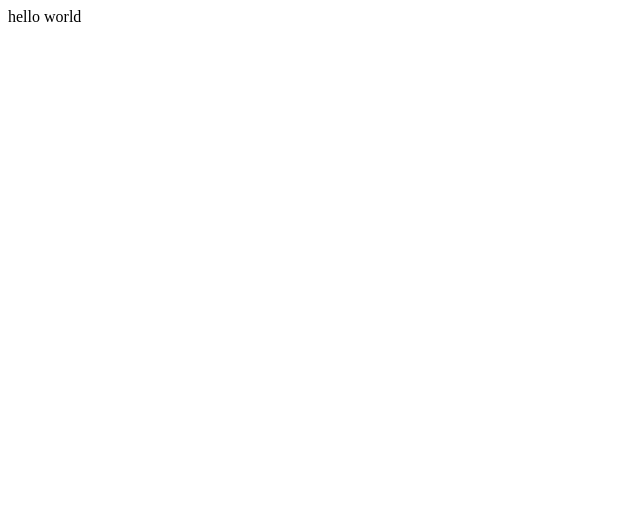
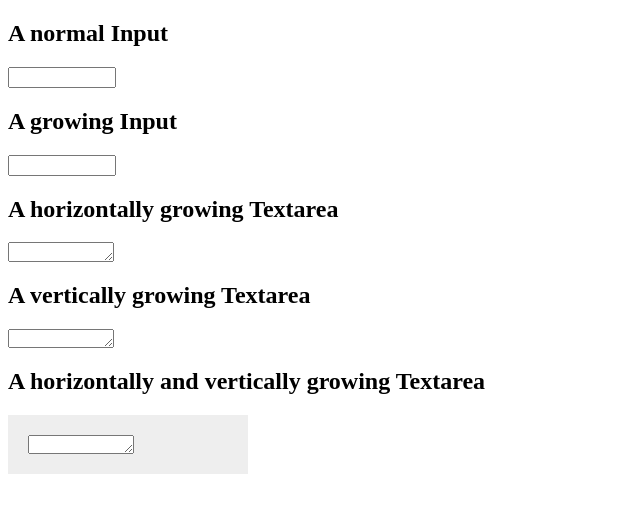
Before and after one commit to jaredatron/jquery.growing-inputs.js, a plain HTML site: page index.html in a window 1280 px wide. Shown: the whole page, without its empty margins (0-640 px from the left). Drawn offline with nearby package versions, Linux system fonts and the light colour scheme.

Commit message:
moved example page here

```diff
--- a/index.html
+++ b/index.html
@@ -1 +1,39 @@
-hello world
+<!DOCTYPE HTML PUBLIC "-//W3C//DTD HTML 4.01 Transitional//EN" "http://www.w3.org/TR/html4/loose.dtd">
+<html>
+<head>
+  <script src="http://code.jquery.com/jquery-latest.js"></script>
+  <script src="https://github.com/deadlyicon/jquery.growing-inputs.js/raw/master/src/jquery.growing-inputs.js" type="text/javascript" charset="utf-8"></script>
+  <style type="text/css" media="screen">
+  </style>
+</head>
+<body>
+
+  <div>
+    <h2>A normal Input</h2>
+    <input type="text" style="width: 100px;"></input>
+  </div>
+
+  <div>
+    <h2>A growing Input</h2>
+    <input type="text" style="width: 100px; min-width: 100px;" growing></input>
+  </div>
+
+  <div>
+    <h2>A horizontally growing Textarea</h2>
+    <textarea style="width: 100px; min-width: 100px; height: 1em; overflow: hidden;" growing></textarea>
+  </div>
+
+  <div>
+    <h2>A vertically growing Textarea</h2>
+    <textarea style="width: 100px; height: 1em; overflow: hidden;" growing="y"></textarea>
+  </div>
+
+  <div>
+    <h2>A horizontally and vertically growing Textarea</h2>
+    <div style="background: #eee; width: 200px; padding: 20px;">
+      <textarea style="width: 100px; height: 1em; overflow: hidden;" growing></textarea>
+    </div>
+  </div>
+
+</body>
+</html>
```
